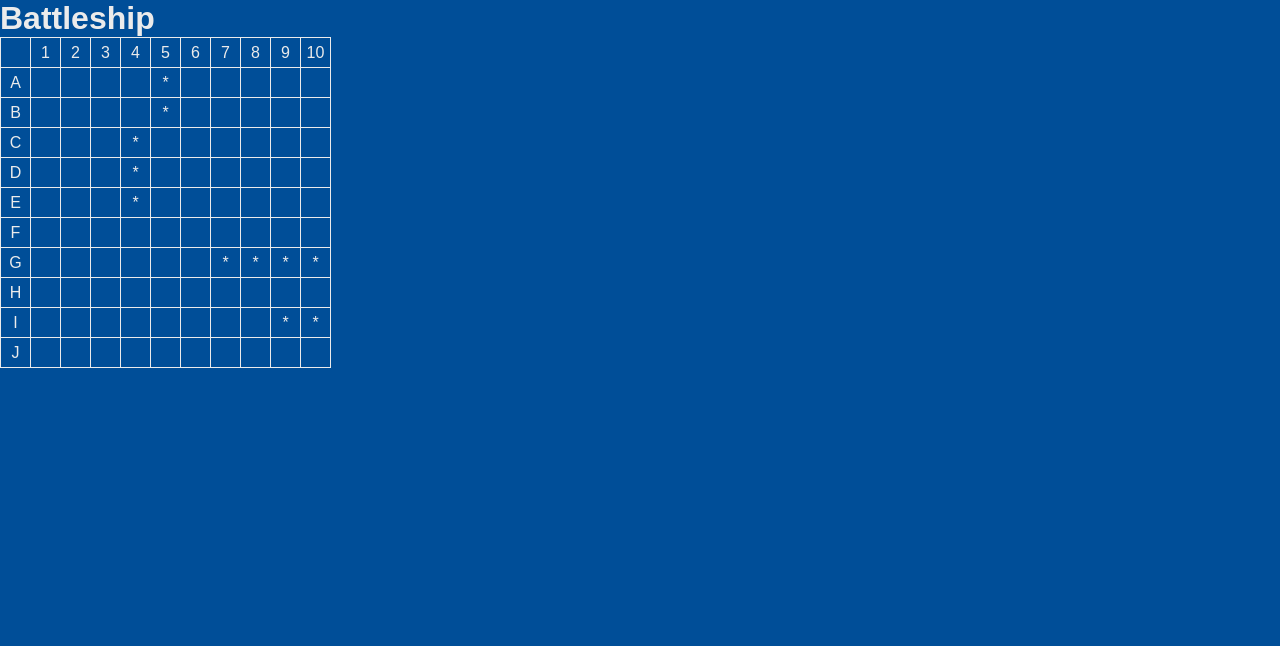
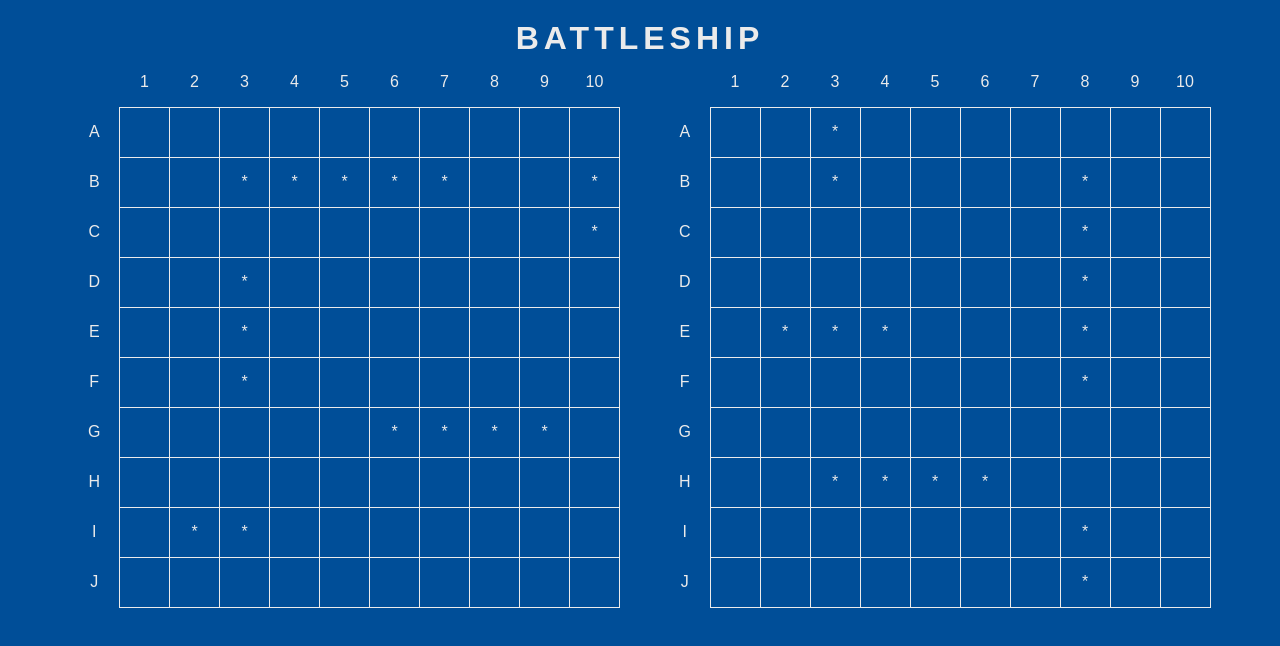
Before and after one commit to NirvaanBal/battleship, a website built with webpack: page dist/index.html in a window 1280 px wide. Built offline with nearby package versions, Linux system fonts and the light colour scheme; a web font is replaced by a local one.

Commit message:
Create DOM structure and add second board

```diff
--- a/src/game/Game.js
+++ b/src/game/Game.js
@@ -7,13 +7,18 @@ const Game = () => {
   // const computer = Player('computer');
 
   const gameboardC = Gameboard();
-  gameboardC.place(Ship(2), 'd', 4);
-  gameboardC.place(Ship(2), 'a', 88);
-  gameboardC.place(Ship(3), 'd', 23);
-  gameboardC.place(Ship(4), 'a', 66);
-  gameboardC.place(Ship(5), 'a', 33);
+  gameboardC.place(Ship(2), 'd', 19);
+  gameboardC.place(Ship(2), 'a', 81);
+  gameboardC.place(Ship(3), 'd', 32);
+  gameboardC.place(Ship(4), 'a', 65);
+  gameboardC.place(Ship(5), 'a', 12);
 
   const gameboardH = Gameboard();
+  gameboardH.place(Ship(5), 'd', 17);
+  gameboardH.place(Ship(4), 'a', 72);
+  gameboardH.place(Ship(2), 'd', 2);
+  gameboardH.place(Ship(2), 'd', 87);
+  gameboardH.place(Ship(3), 'a', 41);
 
   return { gameboardC, gameboardH };
 };
--- a/src/index.css
+++ b/src/index.css
@@ -24,13 +24,35 @@ body {
   color: var(--text-color);
 }
 
+h1 {
+  text-align: center;
+  margin-top: 20px;
+  text-transform: uppercase;
+  letter-spacing: 5px;
+}
+
+.boards {
+  display: flex;
+  justify-content: center;
+  align-items: center;
+  gap: 40px;
+}
+
 table {
   border-collapse: collapse;
 }
 
+tr:first-child > td {
+  border: none;
+}
+
 td {
   border: solid 1px var(--text-color);
-  width: 30px;
-  height: 30px;
+  width: 50px;
+  height: 50px;
   text-align: center;
 }
+
+td:first-child {
+  border: none;
+}
--- a/src/index.js
+++ b/src/index.js
@@ -3,12 +3,34 @@ import Game from './game/Game';
 import gameboardHTML from './dom/gameboardHTML';
 
 const root = document.getElementById('root');
+
+/**
+ * HEADER
+ */
+const header = document.createElement('div');
+header.classList.add('header');
 const heading = document.createElement('h1');
 heading.textContent = 'Battleship';
-root.appendChild(heading);
+header.appendChild(heading);
+root.appendChild(header);
 
+/**
+ * MAIN CONTENT DIV
+ */
+const content = document.createElement('div');
+content.classList.add('content');
+root.appendChild(content);
+
+/**
+ * BOARDS
+ */
+const boards = document.createElement('div');
+boards.classList.add('boards');
 const computerBoard = Game().gameboardC;
+const myBoard = Game().gameboardH;
 
-root.insertAdjacentHTML('beforeend', gameboardHTML(computerBoard.grid));
+boards.insertAdjacentHTML('beforeend', gameboardHTML(computerBoard.grid));
+boards.insertAdjacentHTML('beforeend', gameboardHTML(myBoard.grid));
+content.appendChild(boards);
 
 // console.log('ਨਿਰਵਾਣ ਬੱਲ نِروَاݨ بلّ');
```
